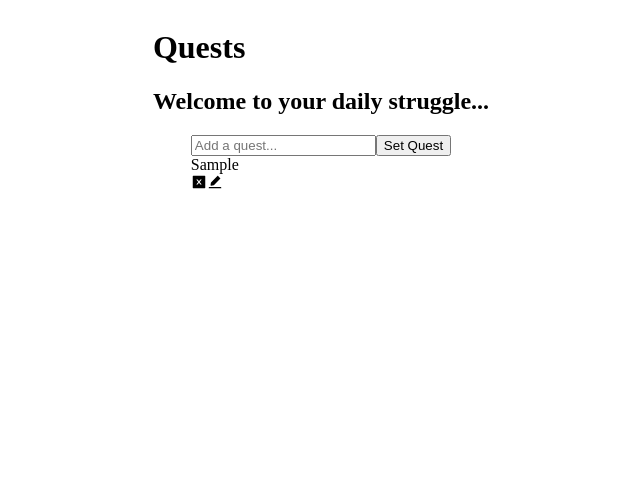
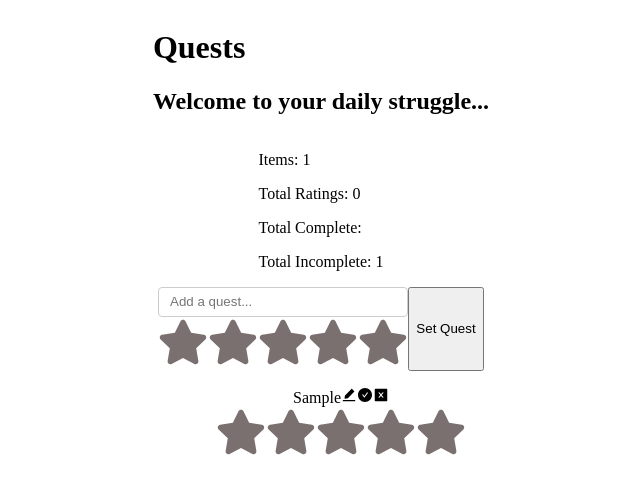
Before and after one commit to nthomasuk/todo, a React (Create React App) app: page / in a window 1280 px wide. Both pictures are taken after typing "Sample" into the empty fields and a click on the button "Set Quest". Shown: the top 494 px of the page, without its empty margins (319-959 px from the left). Built offline with nearby package versions, Linux system fonts and the light colour scheme.

Commit message:
completes logic

```diff
--- a/src/App.js
+++ b/src/App.js
@@ -1,19 +1,80 @@
 import { useState } from "react";
 import QuestList from "./components/QuestList";
-
-  // const [quests, setQuest] = useState([
-  //   { title: }
-  // ])
+import QuestForm from "./components/QuestForm";
 
 const App = () => {
+  const [quests, setQuests] = useState([]);
+
+  const handleCreateQuest = (newQuest) => {
+    setQuests([
+      ...quests,
+      newQuest,
+    ]);
+  };
+
+  const handleQuestUpdate = (update) => {
+    const questIndex = quests.findIndex(quest => quest.id === update.id);
+    const updatedQuests = [ ...quests ];
+    if(updatedQuests[questIndex]) {
+      updatedQuests[questIndex].name = update.name;
+      updatedQuests[questIndex].rating = update.rating;
+      setQuests(updatedQuests);
+    }
+  };
+
+  const handleQuestDelete = (questId) => {
+    const updatedQuests = [];
+    quests.forEach(
+      quest => {
+        if (quest.id !== questId) updatedQuests.push(quest);
+      });
+      setQuests(updatedQuests);
+  };
+
+  const handleToggleChecked = (questItem) => {
+    const questIndex = quests.findIndex(quest => quest.id === questItem.id);
+    const updatedQuests = [ ...quests ];
+    if(updatedQuests[questIndex]) {
+      updatedQuests[questIndex].completed = ! updatedQuests[questIndex].completed;
+      setQuests(updatedQuests);
+    }
+  };
+
+  let summary = {
+    ratings: 0,
+    completed: 0,
+    incomplete: 0,
+  }
+
+  quests.forEach(quest => {
+    summary.ratings = summary.ratings + quest.rating;
+    if(quest.completed) {
+      summary.completed = summary.completed + 1;
+    } else {
+      summary.incomplete = summary.incomplete + 1;
+    }
+  });
+
   return (
     <div className="App">
       <div className="Header">
         <h1>Quests</h1>
         <h2>Welcome to your daily struggle...</h2>
       </div>
+      <div className="summary">
+        <p>Items: {quests.length}</p>
+        <p>Total Ratings: {summary.ratings}</p>
+        <p>Total Complete: {summary.complete}</p>
+        <p>Total Incomplete: {summary.incomplete}</p>
+      </div>
       <div className="Content">
-        <QuestList />
+        <QuestForm onCreateQuest={handleCreateQuest} />
+        <QuestList
+          items={quests}
+          onItemUpdate={handleQuestUpdate}
+          onItemDelete={handleQuestDelete}
+          onToggleChecked={handleToggleChecked}
+        />
       </div>
     </div>
   );
--- a/src/components/Quest.js
+++ /dev/null
@@ -1,47 +0,0 @@
-import { useState } from "react";
-import QuestForm from "./QuestForm";
-import QuestList from "./QuestList";
-import { AiFillCloseSquare } from "react-icons/ai"
-import { AiFillEdit } from "react-icons/ai"
-
-const Quest = ({quests, completeQuest, removeQuest}) => {
-    const [edit, setEdit] = useState({
-        id: null,
-        value: ""
-    })
-
-    const submitEdit = value => {
-        editQuest(edit.id, value)
-        setEdit({
-            id: null,
-            value: ""
-        });
-    };
-
-    if(edit.id) {
-        return <QuestForm edit={edit} onSubmit={submitEdit} />;
-    }
-
-    return quests.map((quest, index) => (
-        <div
-            className={quest.isComplete ? "quest-row complete" : "quest-row"}
-            key={index}
-        >
-            <div key={quest.id} onClick={() => completeQuest(quest.id)}>
-                {quest.text}
-            </div>
-            <div className="icons">
-                <AiFillCloseSquare
-                    className="delete-icon"
-                    onClick={() => removeQuest(quest.id)}
-                />
-                <AiFillEdit
-                    className="edit-icon"
-                    onClick={() => setEdit({id: quest.id, value: quest.text})}
-                />
-            </div>
-        </div>
-    ));
-}
-
-export default Quest;
--- a/src/components/QuestForm.js
+++ b/src/components/QuestForm.js
@@ -1,35 +1,39 @@
 import { useState } from "react";
 import StarRating from "./StarRating";
 
-const QuestForm = (props) => {
-    const [input, setInput] = useState('');
-
-    const handleChange = event => {
-        setInput(event.target.value);
-    };
+const QuestForm = ({ onCreateQuest }) => {
+    const [questName, setQuestName] = useState('');
+    const [rating, setRating] = useState(0);
 
     const handleSubmit = event => {
         event.preventDefault();
 
-        props.onSubmit({
-            id: Math.floor(Math.random() * 99999999),
-            text: input
-        });
+        if(! questName ) return
 
-        setInput("");
+        const newQuest = {
+            id: Date.now(),
+            name: questName,
+            rating,
+            completed: false,
+        };
+
+        onCreateQuest(newQuest);
+        setQuestName("");
     };
 
     return (
         <form className="quest-form" onSubmit={handleSubmit}>
-            <input
-                className="quest-input"
-                type="text"
-                placeholder="Add a quest..."
-                value={input}
-                onChange={handleChange}
-            />
-            {/* <StarRating value={StarRating.ratingValue}/> */}
-            <button className="setquest-button">Set Quest</button>
+            <div className="quest-column">
+                <input
+                    className="quest-input"
+                    type="text"
+                    placeholder="Add a quest..."
+                    value={questName}
+                    onChange={event => setQuestName(event.target.value)}
+                />
+                <StarRating value={rating} onChange={setRating} />
+            </div>
+            <button type="submit" className="setquest-button">Set Quest</button>
         </form>
      );
 }
--- a/src/components/QuestList.js
+++ b/src/components/QuestList.js
@@ -1,56 +1,77 @@
 import { useState } from "react";
-import Quest from "./Quest";
-import QuestForm from "./QuestForm";
+import StarRating from "../components/StarRating";
+import {
+    AiFillCloseSquare,
+    AiFillEdit,
+    AiFillCheckCircle,
+} from "react-icons/ai";
 
-const QuestList = () => {
-    const [quests, setQuests] = useState([])
+const QuestList = ({ items, onItemUpdate, onItemDelete, onToggleChecked }) => {
 
-    const addQuest = quest => {
-        if(!quest.text || /^\s*$/.test(quest.text)) {
-            return;
-        }
+    const [editingItem, setEditingItem] = useState({});
 
-        const newQuests = [quest, ...quests];
-
-        setQuests(newQuests);
+    const renderSavedItem = (item, key) => {
+        return (
+        <li
+            key={key}
+            className="quest-card"
+        >
+        <div>
+            <span className={item.completed ? "strike" : ""}>
+                {item.name}
+            </span>
+            <AiFillEdit
+                className="edit-icon"
+                onClick={() => setEditingItem(item)}
+            />
+            <AiFillCheckCircle
+                className="check-icon"
+                onClick={() => onToggleChecked(item)}
+            />
+            <AiFillCloseSquare
+                className="delete-icon"
+                onClick={() => onItemDelete(item.id)}
+            />
+        </div>
+            <StarRating value={item.rating} />
+        </li>
+        );
     };
 
-    const editQuest = (questId, newValue) => {
-        if(!newValue.text || /^\s*$/.test(newValue.text)) {
-            return;
-        }
+    const renderEditingItem = (item, key) => (
+        <li
+            key={key}
+            className="edit-quest-card"
+        >
+            <div>
+                <input
+                className="quest-input"
+                type="text"
+                placeholder="Add a quest..."
+                value={item.name}
+                onChange={event => onItemUpdate({...item, name: event.target.value})}
+            />
+            <button onClick={() => setEditingItem({})}>
+                Update
+            </button>
+            </div>
+            <StarRating
+                value={item.rating}
+                onChange={value => onItemUpdate({...item, rating: value})}
+            />
+        </li>
+    );
 
-        setQuests(prev => prev.map(item => (item.id === questId ? newValue : item)));
-    };
-
-
-    const removeQuest = id => {
-        const removeArray = [...quests].filter(quest => quest.id !== id)
-        setQuests(removeArray);
-    };
-
-
-    const completeQuest = id => {
-        let updatedQuests = quests.map(quest => {
-            if (quest.id === id) {
-                quest.isComplete = !quest.isComplete;
-            }
-            return quest;
-        });
-        setQuests(updatedQuests);
-    };
+    const listItems = items.map((item, index) =>
+        editingItem.name
+            ? renderEditingItem(item, index)
+            : renderSavedItem(item, index));
 
     return (
-        <div>
-            <QuestForm onSubmit={addQuest}/>
-            <Quest
-                quests={quests}
-                completeQuest={completeQuest}
-                removeQuest={removeQuest}
-                editQuest={editQuest}
-            />
-        </div>
+        <ul className="quest-list">
+            {listItems}
+        </ul>
      );
-}
+};
 
 export default QuestList;
--- a/src/components/StarRating.js
+++ b/src/components/StarRating.js
@@ -1,27 +1,34 @@
 import { useState } from "react";
 import { FaStar } from "react-icons/fa";
 
-const StarRating = () => {
-    const [rating, setRating] = useState(null);
+const StarRating = ({ value, onChange }) => {
     const [hover, setHover] = useState(null);
+    const handleChange = value => {
+        if(onChange) onChange(value);
+    };
+
+    const handleHover = value => {
+        if(onChange) setHover(value);
+    };
+
     return (
         <div>
             {[...Array(5)].map( (star, i) => {
                 const ratingValue = i + 1;
-                return <label>
+                return <label key={i}>
                     <input
                         type="radio"
                         name="rating"
                         value={ratingValue}
-                        onClick={() => setRating(ratingValue)}
+                        onClick={() => handleChange(ratingValue)}
 
                     />
                     <FaStar
                         className="star"
-                        color={ratingValue <= (hover || rating) ? "#d4af37" : "#7a706f"}
+                        color={ratingValue <= (hover || value) ? "#d4af37" : "#7a706f"}
                         size={50}
-                        onMouseEnter={() => setHover(ratingValue)}
-                        onMouseLeave={() => setHover(null)}
+                        onMouseEnter={() => handleHover(ratingValue)}
+                        onMouseLeave={() => handleHover(null)}
                     />
                 </label>
             })}
--- a/src/index.css
+++ b/src/index.css
@@ -18,3 +18,36 @@ input[type="radio"] {
   display: flex;
   flex-direction: row;
 }
+
+.quest-input {
+  padding: 0.5em 0.8em;
+  outline: 0;
+  border: 1px solid #ccc;
+  border-radius: 4px;
+}
+
+.quest-input:focus {
+  outline: 0;
+  border: 1px solid lightblue;
+}
+
+.quest-list {
+  list-style: none;
+}
+
+.quest-list li {
+  display: flex;
+  flex-direction: column;
+  align-items: center;
+  justify-content: center;
+}
+
+.quest-column {
+  display: flex;
+  flex-direction: column;
+}
+
+.strike {
+  color: red;
+  text-decoration: line-through;
+}
```
